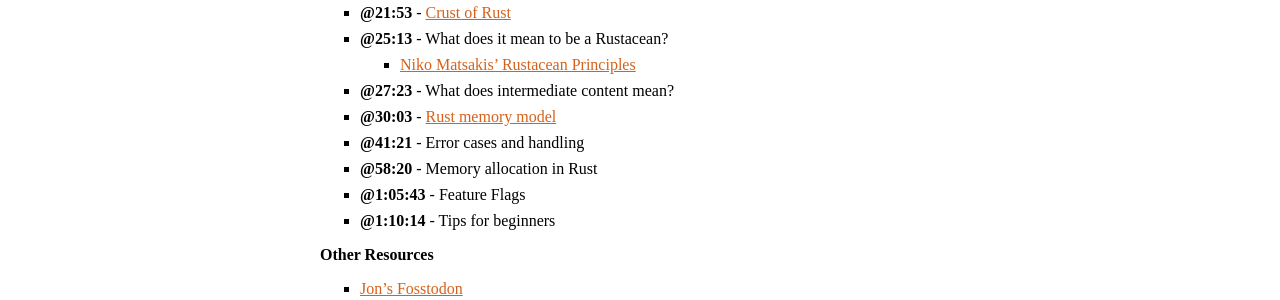
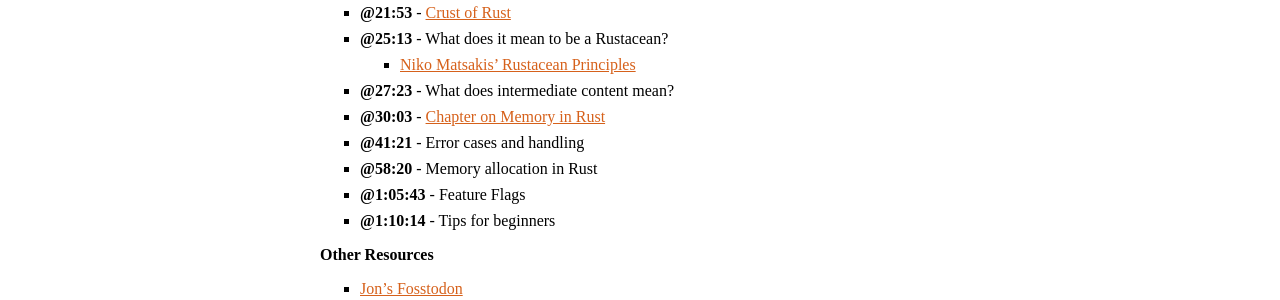
Before and after one commit to rustacean-station/rustacean-station.org, a Jekyll site: the page built from _episodes/038-jon-gjengset.md, in a window 1280 px wide. Shown: the part 984-1284 px from the top of the page. Built offline with Jekyll 4.4.1, drawn with Linux system fonts in a browser that asks for light colours.

Commit message:
Update _episodes/038-jon-gjengset.md

```diff
--- a/_episodes/038-jon-gjengset.md
+++ b/_episodes/038-jon-gjengset.md
@@ -25,7 +25,7 @@
 - [@25:13] - What does it mean to be a Rustacean?
    - [Niko Matsakis' Rustacean Principles](https://github.com/nikomatsakis/rustacean-principles)
 - [@27:23] - What does intermediate content mean?
-- [@30:03] - [Rust memory model](https://nostarch.com/download/samples/RustforRustaceans_Ch2new.pdf)
+- [@30:03] - [Chapter on Memory in Rust](https://nostarch.com/download/samples/RustforRustaceans_Ch2new.pdf)
 - [@41:21] - Error cases and handling
 - [@58:20] - Memory allocation in Rust
 - [@1:05:43] - Feature Flags
```
